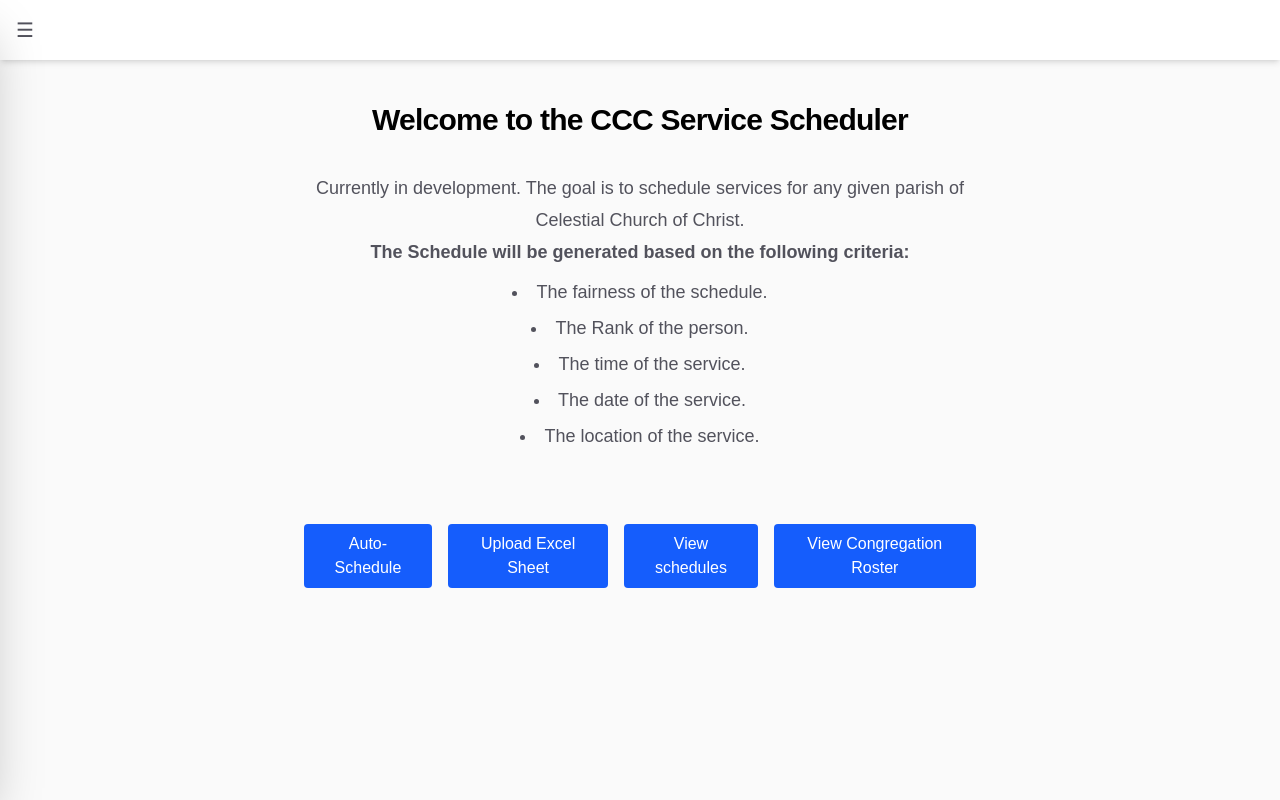
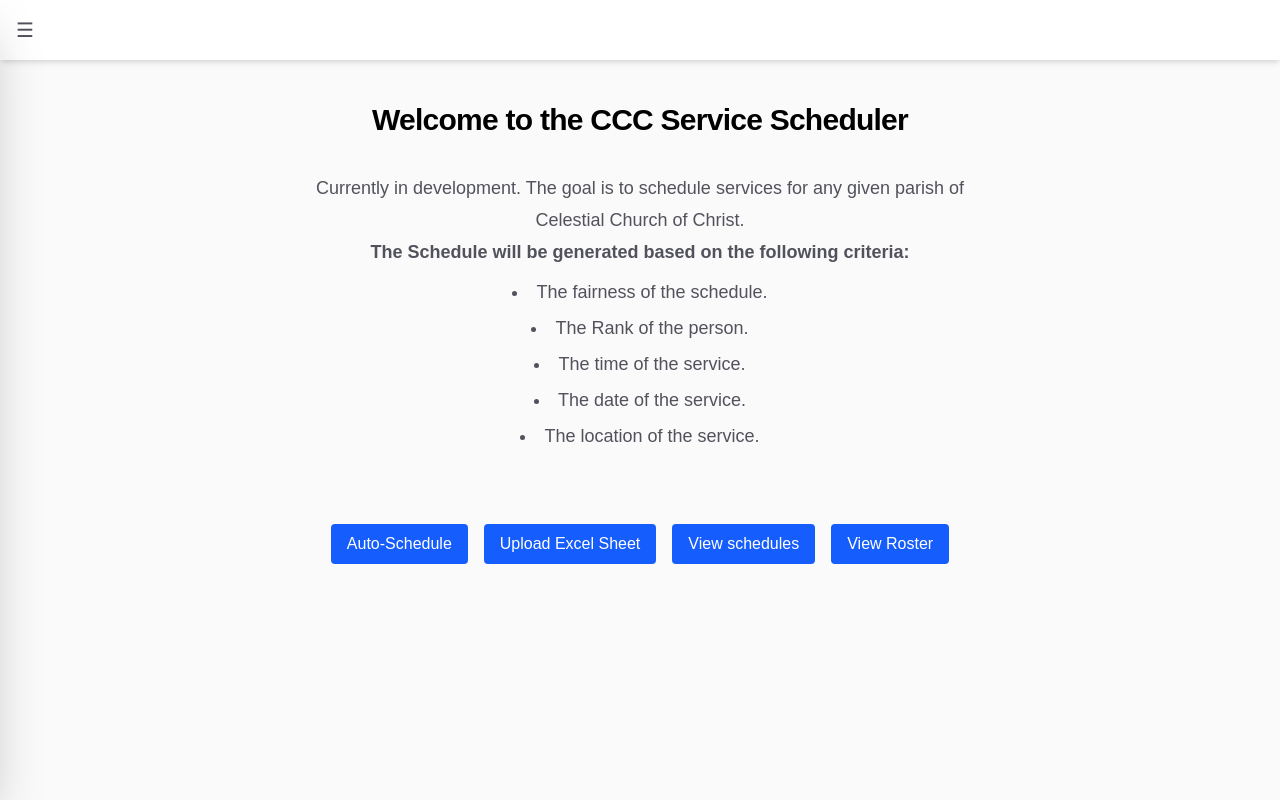
Before and after one commit to mikedeleamon/ccc-service-scheduler, a Next.js app in the folder frontend/ccc-service-scheduler/: page / in a window 1280 px wide. Built offline with nearby package versions, Linux system fonts and the light colour scheme.

Commit message:
button updates

```diff
--- a/frontend/ccc-service-scheduler/components/ViewRosterButton/ViewRosterButton.tsx
+++ b/frontend/ccc-service-scheduler/components/ViewRosterButton/ViewRosterButton.tsx
@@ -7,11 +7,11 @@
 
     return (
         <button
-      type="button"
+            type='button'
             onClick={() => router.push('/roster')}
-      className="rounded bg-blue-600 px-4 py-2 text-white hover:bg-blue-700"
+            className='rounded bg-blue-600 px-4 py-2 text-white hover:bg-blue-700'
         >
-      View Congregation Roster
+            View Roster
         </button>
     );
 }
```
Lines whose indentation alone changed are shown as unchanged.
